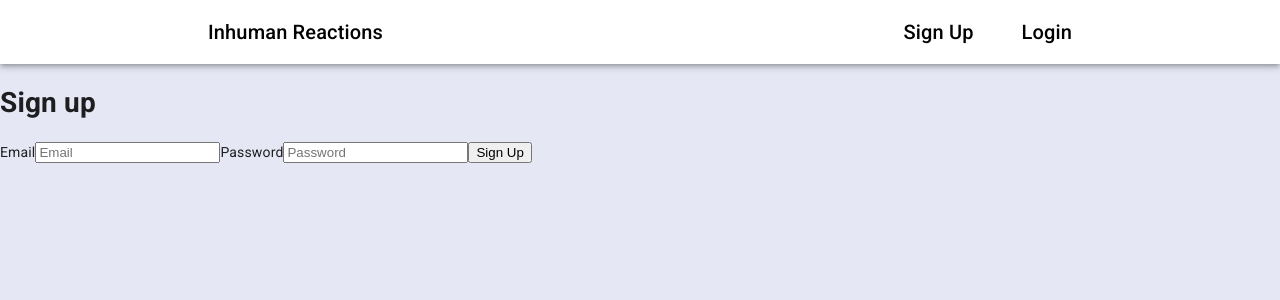
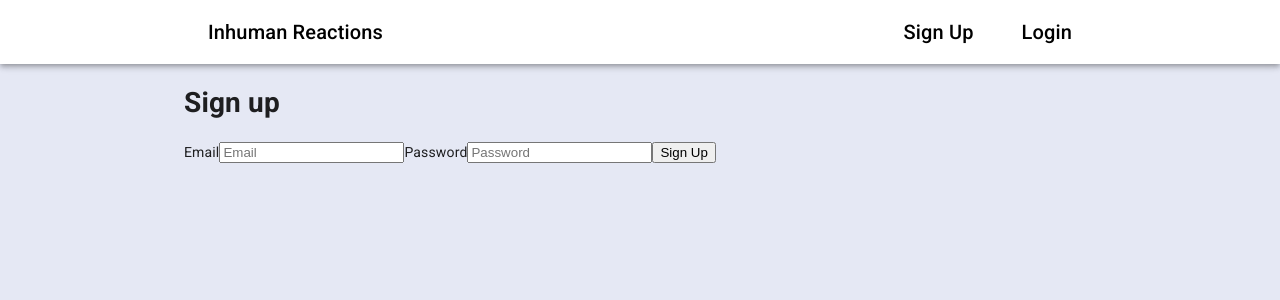
Before and after one commit to JamesKemp296/Inhuman-Reactions, a React (Create React App) app: page /signup in a window 1280 px wide. Shown: the top 300 px of the page. Built offline with nearby package versions, Linux system fonts and the light colour scheme; no server answers.

Commit message:
add container to other pages for continuity

```diff
--- a/src/views/Dashboard/index.tsx
+++ b/src/views/Dashboard/index.tsx
@@ -1,5 +1,8 @@
 import React from "react"
 import app from "../../firebase"
+
+// Material UI
+import Container from "@material-ui/core/Container"
 
 interface Props {}
 
@@ -9,10 +12,10 @@ const Dashboard: React.FC<Props> = () => {
   }
 
   return (
-    <div>
+    <Container maxWidth="md">
       <h1>This is the dashboard page</h1>
       <button onClick={SignOut}>SignOut</button>
-    </div>
+    </Container>
   )
 }
 
--- a/src/views/Login/index.tsx
+++ b/src/views/Login/index.tsx
@@ -2,6 +2,9 @@ import React, { useCallback, useContext } from "react"
 import { withRouter, Redirect } from "react-router"
 import app from "../../firebase"
 import { AuthContext } from "../../contexts/Auth"
+
+// Material UI
+import Container from "@material-ui/core/Container"
 
 interface Props {
   history: any
@@ -29,7 +32,7 @@ const Login: React.FC<Props> = ({ history }) => {
   }
 
   return (
-    <div>
+    <Container maxWidth="md">
       <h1>Log in</h1>
       <form onSubmit={handleLogin}>
         <label>
@@ -42,7 +45,7 @@ const Login: React.FC<Props> = ({ history }) => {
         </label>
         <button type="submit">Log in</button>
       </form>
-    </div>
+    </Container>
   )
 }
 
--- a/src/views/SignUp/index.tsx
+++ b/src/views/SignUp/index.tsx
@@ -1,6 +1,9 @@
 import React, { useCallback } from "react"
 import { withRouter } from "react-router"
 import app from "../../firebase"
+
+// Material UI
+import Container from "@material-ui/core/Container"
 
 interface Props {
   history: any
@@ -24,7 +27,7 @@ const SignUp: React.FC<Props> = ({ history }) => {
   )
 
   return (
-    <div>
+    <Container maxWidth="md">
       <h1>Sign up</h1>
       <form onSubmit={handleSignUp}>
         <label>
@@ -37,7 +40,7 @@ const SignUp: React.FC<Props> = ({ history }) => {
         </label>
         <button type="submit">Sign Up</button>
       </form>
-    </div>
+    </Container>
   )
 }
 
```
